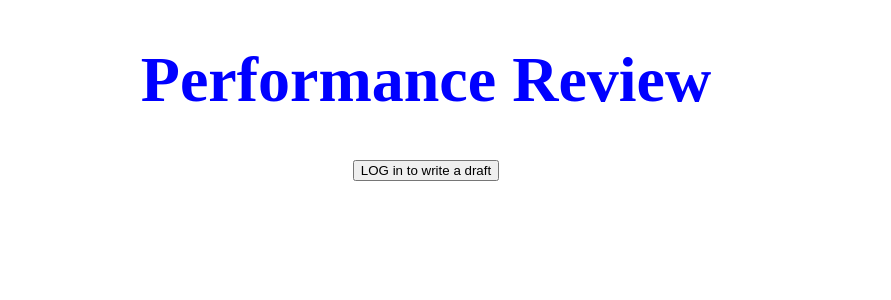
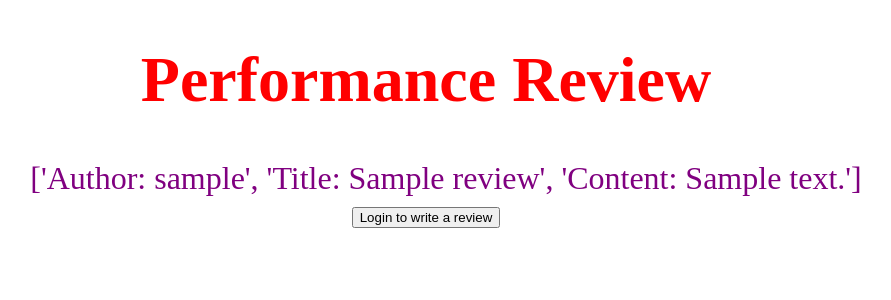
Before and after one commit to tpturjo/Performance-Review-Web-Application, a Bottle app: page /public in a window 1280 px wide. Shown: the top 300 px of the page, without its empty margins (214-1105 px from the left). Run offline with Bottle, Linux system fonts and the light colour scheme; tables that the repository leaves empty hold one stand-in row (values such as "Sample post").

Commit message:
Final Version. Most functions working. Hid "save" button because not implemented yet.

```diff
--- a/database.py
+++ b/database.py
@@ -50,7 +50,7 @@ def get_user_data_by_id(UserID):
     cursor = conn.cursor()
 
     # Execute the query
-    cursor.execute('SELECT ID, name, password FROM user WHERE ID=?', (UserID,))
+    cursor.execute('SELECT * FROM Users WHERE ID=?', (UserID,))
     user_data = cursor.fetchone()
 
     # Close the connection
@@ -58,12 +58,12 @@ def get_user_data_by_id(UserID):
     # Returns user_data if successful. Return "None" if there is no such user_id
     return user_data if user_data else None
 
-def get_user_data_by_userName(user_name):
+def get_user_data_by_username(user_name):
     conn = sqlite3.connect(database_name)
     cursor = conn.cursor()
 
     # Execute the query
-    cursor.execute('SELECT ID, name, password FROM user WHERE ID=?', (user_name,))
+    cursor.execute('SELECT * FROM Users WHERE username=?', (user_name,))
     user_data = cursor.fetchone()
 
     # Close the connection
@@ -71,10 +71,21 @@ def get_user_data_by_userName(user_name):
     # Returns user_data if successful. Return "None" if there is no such user_id
     return user_data if user_data else None
 
-def save_user_draft_by_id(username):
-    pass
+def save_user_draft_by_username(username, title, text):
+    conn = sqlite3.connect(database_name)
+    cursor = conn.cursor()
+    cursor.execute("SELECT Username FROM Users WHERE Username = ?", (username))
+    existing_user = cursor.fetchone()
+
+    # Insert the new user into the 'Users' table
+    cursor.execute("INSERT INTO Users (Title, Draft) VALUES (?, ?)",
+                   (title, text))
+    conn.commit()
+    conn.close()
+
 
 def get_users_draft_by_id(username):
+
     pass
 
 
@@ -86,10 +97,14 @@ def get_users_draft_by_id(username):
     Details:
         takes one draft and add it to "publish" database
 """
-def publish_review(text):
-    #Write into database
-    #please implement @Caleb
+def publish_review(username, title, content):
+    conn = sqlite3.connect(database_name)
+    cursor = conn.cursor()
+    cursor.execute("INSERT INTO Reviews (Username, Title, Content) VALUES (?, ?, ?)", (username, title, content))
+    conn.commit()
+    conn.close()
     pass
+
 """
     Args :
         NONE
@@ -97,4 +112,15 @@ def publish_review(text):
         List of reviews
 """
 def get_published_reviews():
+    conn = sqlite3.connect(database_name)
+    cursor = conn.cursor()
+
+    # Execute the query to get all reviews
+    cursor.execute('SELECT * FROM Reviews')
+    reviews_data = cursor.fetchall()
+
+    # Close the connection
+    conn.close()
+
+    return reviews_data
     pass
--- a/route.py
+++ b/route.py
@@ -16,28 +16,30 @@ def login():
     return static_file('login.html', root='./templates')
 @app.route('/public')
 def public():
-    return static_file('public.html', root='./templates')
+    all_published = database.get_published_reviews()
+    # for article in all_published:
+    all_published = database.get_published_reviews()
+    print(all_published)
+    all_published_reformatted = format_list_for_public(all_published)
+    print(all_published_reformatted)
+    return template('templates/public.html', reviews=all_published_reformatted)
+    # return static_file('public.html', root='./templates')
 @app.route('/createAccount')
 def create_account():
     return static_file('createAccount.html', root='./templates')
 @app.route('/review')
 def review():
     username = request.query.username
+
+    username = request.get_cookie('username')
+    data = database.get_user_data_by_username(username)
+    text = data[2]
+
     return template('templates/review.html', username=username)
 @app.route('/static/<filename>')
 def serve_static(filename):
     return static_file(filename, root='./templates')
 
-@app.route('/receive', method ='POST')
-def receive():
-    action = request.forms.get('action')
-    if action == 'SAVE':
-        # username = request.forms.get('username')
-        username = request.get_cookie('username')
-
-        print("did it come through in this new funct?: ")
-        print(username)
-        pass
 
 @app.route('/submit', method='POST')
 def submit():
@@ -46,40 +48,44 @@ def submit():
     # redirect(f'/review?username={username}')
     action = request.forms.get('action')
     if action == 'SAVE':
+        pass
+
+
+    elif action == 'PUBLISH':
         username = request.get_cookie('username')
-        print("did it come through?: ")
-        print(username)
-        pass
-    elif action == 'PUBLISH':
-        pass
+        # data = database.get_user_data_by_username(username)
+        # text = data[2]
+        title = request.forms.get('title')
+        text = request.forms.get('text')
+        database.publish_review(username, title, text)
+        return static_file('review.html', root='./templates')
+
+
     elif action == 'LOGIN':
         # Logic for login
         username = request.forms.get('username')
         password = request.forms.get('password')
         can_log = database.check_credentials(username, password)
         if can_log:
+            response.set_cookie('username', username)
+            return redirect(f'/review?username={username}')
 
             # return redirect('/review')
-            response.set_cookie('username', username)
-            return redirect(f'/review?username={username}')
         else:
             print("Wrong ID or Password")
-            return redirect('/')
-            #bruh
+            return "Failure"  # This message will be received by JavaScript
 
     elif action == 'CREATE':
         username = request.forms.get('username')
         password = request.forms.get('password')
         print("hi I'm in create")
 
-
         new_user = user.User(username, password)
         success = database.create_user(new_user)
 
         if(success):
             print("Successfully created user")
-            return redirect('/')
-
+            return static_file('login.html', root='./templates')
         else:
             print("ERROR: username already taken. Try again")
             return "Failure"  # This message will be received by JavaScript
@@ -87,6 +93,25 @@ def submit():
 
 
 
+def format_list_for_public(list):
+    newList = []
+    for element in list:
+        newTuple = []
+        myString1 = "Author: " + handle_none_variables(element[0])
+        myString2 = "Title: " + handle_none_variables(element[1])
+        myString3 = "Content: " + handle_none_variables(element[2])
+        newTuple.append(myString1)
+        newTuple.append(myString2)
+        newTuple.append(myString3)
+        newList.append(newTuple)
+    return newList
+
+def handle_none_variables(element):
+    if element == None:
+        return "none"
+    else:
+        return element
+
 
 
 if __name__ == '__main__':
--- a/templates/public.html
+++ b/templates/public.html
@@ -12,8 +12,20 @@
         <h1>Performance Review</h1>
     </div>
 
-    <div class = "title">
-        <a href = "/"><button>LOG in to write a draft</button></a>
+    <div class = "reviews">
+        <ul class = "reviews">
+        % for review in reviews:
+            <li class = "reviews">{{ review }}</li>
+        % end
+        </ul>
+    </div>
+
+    <div class="button">
+             <form action="/">
+                <button>
+                  Login to write a review
+                </button>
+             </form>
     </div>
 </body>
 </html>
--- a/templates/styles.css
+++ b/templates/styles.css
@@ -4,7 +4,7 @@ body {
 
 h1 {
     font-size: 4rem;
-    color: blue;
+    color: red;
 }
 
 #text{
@@ -16,3 +16,23 @@ h1 {
     margin-top: 10px;
     margin-bottom: 50px;
 }
+
+.list{
+    margin-top: 10px;
+    margin-bottom: 10px;
+}
+
+#reviews{
+    list-style-type: none;
+    margin-top: 10px;
+    margin-bottom: 10px;
+    font-size: 4rem;
+    color: blue;
+}
+.reviews{
+    list-style-type: none;
+    margin-top: 10px;
+    margin-bottom: 10px;
+    font-size: 2rem;
+    color: purple;
+}
```
Also changed, not shown: app.py (+1 -21 lines), templates/createAccount.html (+23 -20 lines), templates/login.html (+35 -0 lines), templates/review.html (+8 -17 lines).
